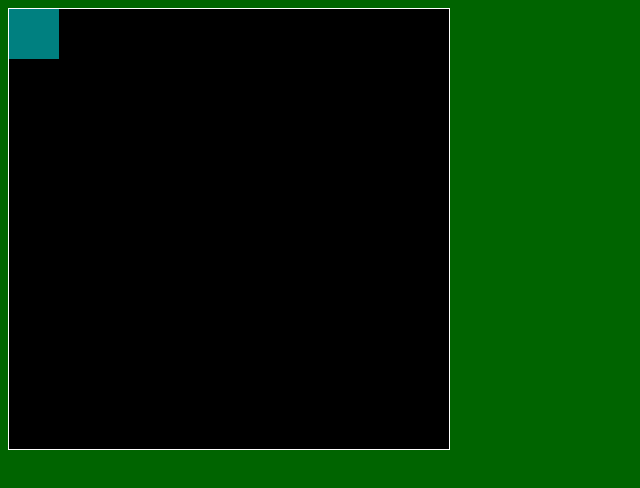
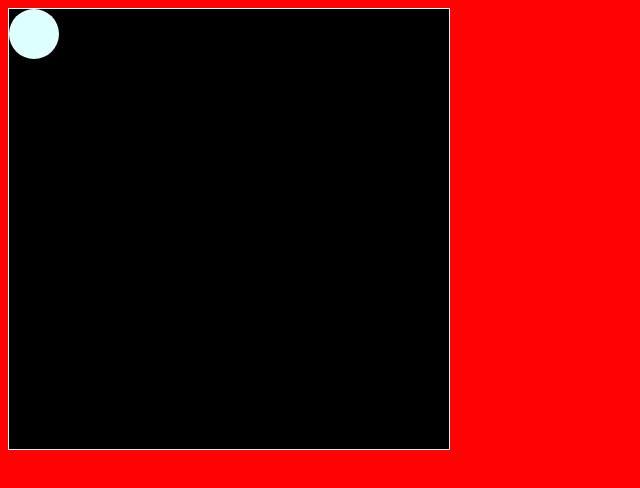
Before and after one commit to jamsco-nln/jamsco-nln.github.io, a plain HTML site: page asd-projects/walker/index.html in a window 1280 px wide. Shown: the whole page, without its empty margins (0-640 px from the left). Drawn offline with Linux system fonts and the light colour scheme.

Commit message:
finished walker

```diff
--- a/asd-projects/walker/index.css
+++ b/asd-projects/walker/index.css
@@ -1,6 +1,6 @@
 
 body {
-  background-color: darkgreen;
+  background-color: rgb(255, 2, 2);
 }
 
 #board {
@@ -11,11 +11,12 @@ body {
   position: relative;
 }
 
-#gameItem {
-  background-color: teal;
+#walker {
+  background-color: rgb(221, 255, 255);
   width: 50px;
   height: 50px;
+  border-radius: 50%;
   position: absolute;
-/*   left: 100px; */  /* Uncomment if you want to set a "starting" position */
-/*   top: 100px;  */  /* Uncomment if you want to set a "starting" position */
+  left: 100px;
+  top: 100px;
 }
--- a/asd-projects/walker/index.html
+++ b/asd-projects/walker/index.html
@@ -12,7 +12,7 @@
 
   <body>
     <div id='board'>
-      <div id='gameItem'></div>
+      <div id='walker'></div>
     </div>
   </body>
 </html>
--- a/asd-projects/walker/index.js
+++ b/asd-projects/walker/index.js
@@ -10,37 +10,82 @@ function runProgram(){
   // Constant Variables
   var FRAME_RATE = 60;
   var FRAMES_PER_SECOND_INTERVAL = 1000 / FRAME_RATE;
-
+  var positionX = 0
+  var positionY = 0
+  var speedX = 0;
+  var speedY = 0;
   // Game Item Objects
-
+  var KEY = {
+    "ENTER": 13,
+    "LEFT": 37,
+    "UP": 38,
+    "RIGHT": 39,
+    "DOWN": 40,
+  }
 
   // one-time setup
   var interval = setInterval(newFrame, FRAMES_PER_SECOND_INTERVAL);   // execute newFrame every 0.0166 seconds (60 Frames per second)
-  $(document).on('eventType', handleEvent);                           // change 'eventType' to the type of event you want to handle
-
+  $(document).on('keydown', handleKeyDown);                           // change 'eventType' to the type of event you want to handle
+  $(document).on('keyup', handleKeyUp);
   ////////////////////////////////////////////////////////////////////////////////
   ///////////////////////// CORE LOGIC ///////////////////////////////////////////
   ////////////////////////////////////////////////////////////////////////////////
-
   /*
   On each "tick" of the timer, a new frame is dynamically drawn using JavaScript
   by calling this function and executing the code inside.
   */
   function newFrame() {
-
-
+    repositionGameItem();
+    redrawGameItem();
   }
 
   /*
   Called in response to events.
   */
-  function handleEvent(event) {
+  function handleKeyDown(event) {
+    console.log(event)
+    if (event.which === KEY.LEFT){
+      console.log("Left pressed");
+      speedX = -5
+    } else if(event.which === KEY.DOWN){
+      console.log("Down pressed");
+      speedY = +5
+    } else if(event.which === KEY.RIGHT){
+      console.log("Right pressed");
+      speedX = +5
+    } else if(event.which === KEY.UP){
+      console.log("Up pressed")
+       speedY = -5
+    }
+  }
 
+  function handleKeyUp(){
+    speedX = 0
+    speedY = 0
   }
+
+
 
   ////////////////////////////////////////////////////////////////////////////////
   ////////////////////////// HELPER FUNCTIONS ////////////////////////////////////
   ////////////////////////////////////////////////////////////////////////////////
+  function  repositionGameItem(){
+    positionX += speedX;
+    positionY += speedY
+
+  }
+
+  function redrawGameItem(){
+    $("#walker").css("left", positionX);                                // draw the box in the new location, positionX pixels away from the "left"
+    $("#walker").css("top", positionY);
+  }
+
+
+
+
+
+
+
 
 
   function endGame() {
```
